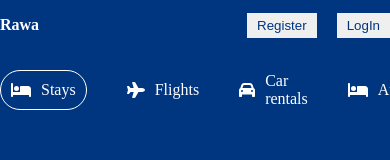
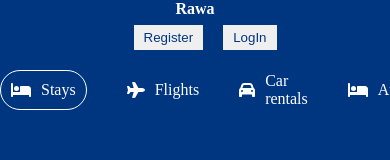
Before and after one commit to Wanjie-Ryan/Modern-Reservations-App-Frontend, a React (Create React App) app in the folder client/: page / in a window 390 px wide. Shown: the top 160 px of the page. Built offline with nearby package versions, Linux system fonts and the light colour scheme; no server answers.

Commit message:
responsive

```diff
--- a/client/src/components/header/header.css
+++ b/client/src/components/header/header.css
@@ -154,3 +154,9 @@
 .optioncounterbtn:disabled{
     cursor:not-allowed;
 }
+
+@media screen and (max-width:1024px) {
+
+
+
+}
--- a/client/src/components/navbar/navbar.css
+++ b/client/src/components/navbar/navbar.css
@@ -1,4 +1,3 @@
-
 
 
 *{
@@ -39,3 +38,21 @@
     cursor:pointer;
     color:#003580;
 }
+
+
+@media screen and (max-width:1024px) {
+
+    /* .navbar{
+
+        background-color: red;
+        flex-direction: column;
+        height:max-content;
+    } */
+
+    .navcontainer{
+
+        /* height:max-content; */
+        flex-direction: column;
+    }
+
+}
```
